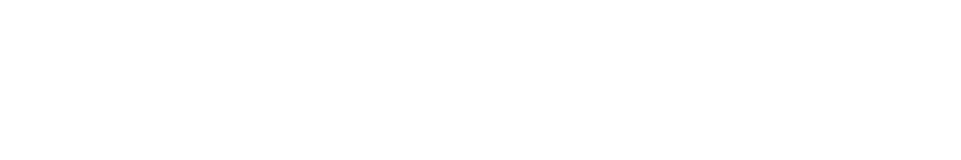
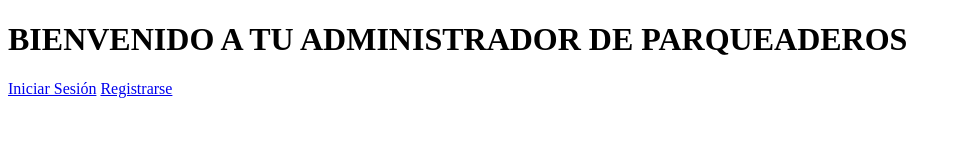
Before and after one commit to jhonjgomez/MisionTicProyectoParqueadero, a plain HTML site: page index.html in a window 1280 px wide. Shown: the whole page, without its empty margins (0-961 px from the left). Drawn offline with Linux system fonts and the light colour scheme.

Commit message:
creando el esqueleto de la página principal

```diff
--- a/index.html
+++ b/index.html
@@ -7,6 +7,15 @@
     <title>Parqueate</title>
 </head>
 <body>
-
+    <div class="container">
+        <div class="container__background">
+            <div class="container__background__login">
+                <div class="container__background__login-logo"></div>
+                <h1 class="container__background__login-titulo">BIENVENIDO A TU ADMINISTRADOR DE PARQUEADEROS</h1>
+                <a href="#" class="container__background__login-entrar">Iniciar Sesión</a>
+                <a href="#" class="container__background__login-registrarse">Registrarse</a>
+            </div>
+        </div>
+    </div>
 </body>
 </html>
```
